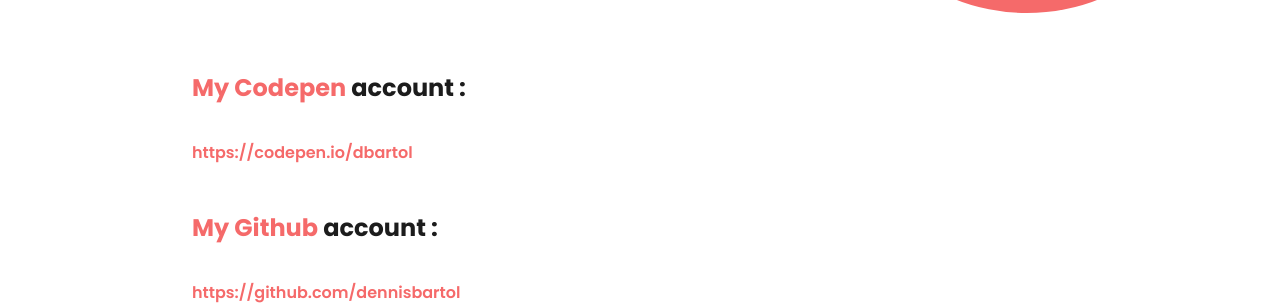
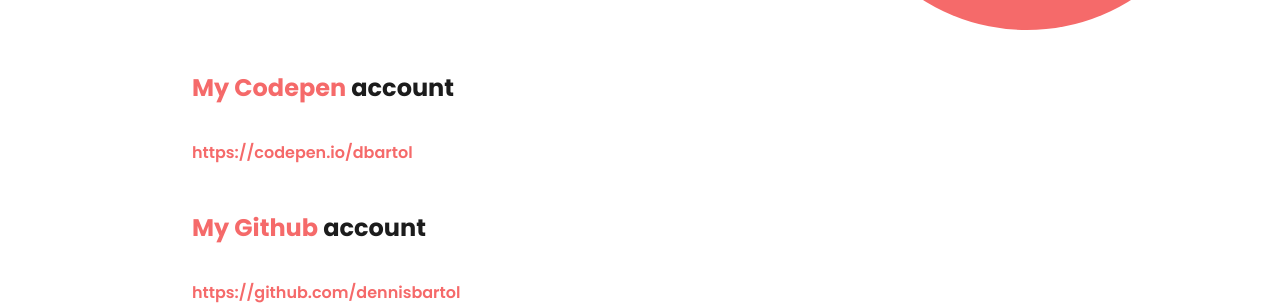
Before and after one commit to dennisbartol/Dev-Home, a plain HTML site: page portfolio.html in a window 1280 px wide. Shown: the part 1192-1497 px from the top of the page. Drawn offline with nearby package versions, Linux system fonts and the light colour scheme.

Commit message:
Update portfolio.html

```diff
--- a/portfolio.html
+++ b/portfolio.html
@@ -88,13 +88,13 @@
 
 	    <p>
             <!-- &nbsp;</br> -->
-            <h2><span>My Codepen</span> account :</h2></br>
+            <h2><span>My Codepen</span> account</h2></br>
             <a target="_blank" style="color:#f56a6a;" href="https://codepen.io/dbartol">https://codepen.io/dbartol</a>
             </p>
             &nbsp;</br>
             <p>
             <!-- &nbsp;</br> -->
-            <h2><span>My Github</span> account : </h2></br>
+            <h2><span>My Github</span> account</h2></br>
             <a target="_blank" style="color:#f56a6a;" href="https://github.com/dennisbartol">https://github.com/dennisbartol</a> </br>
 	    </p>
             &nbsp;</br>
@@ -122,7 +122,7 @@
 
 
 	</p>
-
+        &nbsp;</br>
 	<p>
         <h2><span>expanded.Section</span> == Pending</h2>
 	       <div class="snippet" data-title="dot-carousel">
```
